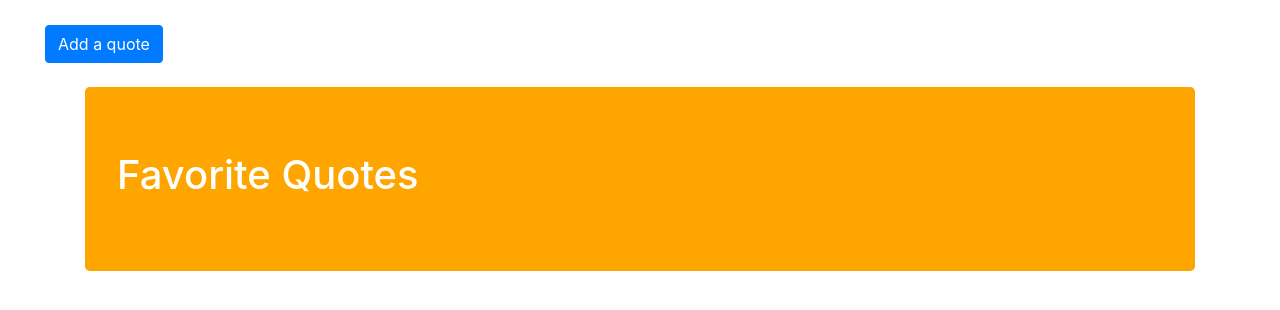
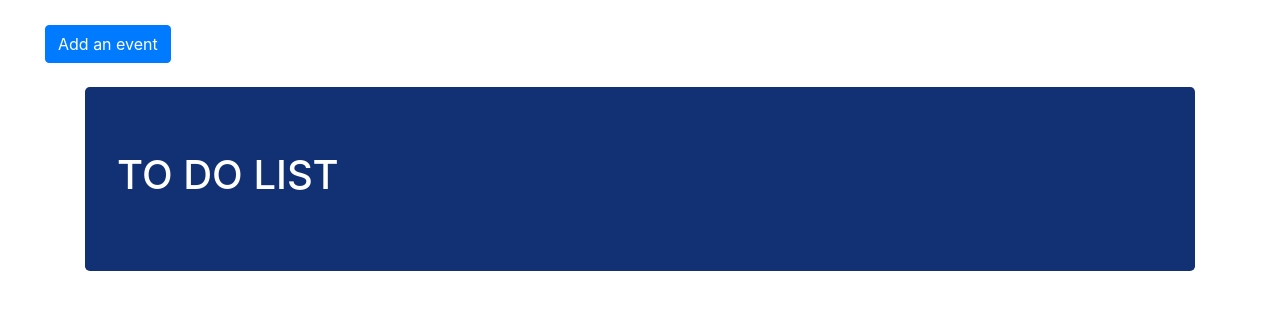
Before and after one commit to karim-tlais/KarimTlais_T4A2-B, a Flask app: page / in a window 1280 px wide. Shown: the top 310 px of the page. Run offline with Flask 2, Linux system fonts and the light colour scheme; data that the repository does not hold is empty; some libraries are stand-ins or nearby versions.

Commit message:
linked database - tested app

```diff
--- a/src/main.py
+++ b/src/main.py
@@ -3,20 +3,31 @@ from flask_sqlalchemy import SQLAlchemy
 
 app = Flask(__name__)
 
-app.config['SQLALCHEMY_DATABASE_URI'] = 'postgresql+psycopg2://postgres:1962@localhost/quotes'
-app.config[ 'SQLALCHEMY_TRACK_MODIFICATIONS'] = False
+app.config['SQLALCHEMY_DATABASE_URI'] ='postgresql+psycopg2://postgres:1962@localhost/events'
+app.config['SQLALCHEMY_TRACK_MODIFICATIONS']= False
+
+db = SQLAlchemy(app)
+
+class Todo(db.Model):
+	id = db.Column(db.Integer,primary_key=True)
+	date = db.Column(db.String(30))
+	event = db.Column(db.String(2000))
 
 @app.route('/')
 def index():
-    return render_template('index.html')
+    result = Todo.query.all()
+    return render_template('index.html', result=result)
 
-@app.route('/quotes')
-def quotes():
-    return render_template('quotes.html')
+@app.route('/events')
+def events():
+    return render_template('events.html')
 
 
 @app.route('/process',methods = ['POST'])
 def process():
-    author = request.form[ 'author']
-    quote = request.form['quote']
-    return redirect(url_for('index.html'))
+    date = request.form[ 'date']
+    event = request.form['event']
+    eventdata = Todo(date=date,event=event)
+    db.session.add(eventdata)
+    db.session.commit()
+    return redirect(url_for('index'))
--- a/src/templates/index.html
+++ b/src/templates/index.html
@@ -4,7 +4,7 @@
     <meta charset="utf-8">
     <meta name="viewport" content="width=device-width, initial-scale=1">
 
-    <title>Favorite Quotes</title>
+    <title>To DO LIST</title>
 
     <!-- Bootstrap core CSS -->
     <link rel="stylesheet" href="{{ url_for('static', filename='bootstrap.min.css') }}" >
@@ -13,22 +13,22 @@
 
   <body>
     <nav style="margin-top:25px;margin-left:45px">
-      <a class="btn btn-primary" href="{{ url_for('quotes') }}">Add a quote</a>
+      <a class="btn btn-primary" href="{{ url_for('events') }}">Add an event</a>
     </nav>
     <br>
 
     <div class="container theme-showcase" role="main">
 
-      <div style="color:#fff; background-color:orange", class="jumbotron">
-        <h1>Favorite Quotes</h1>
+      <div style="color:#fff; background-color:rgb(18, 49, 117)", class="jumbotron">
+        <h1>TO DO LIST</h1>
       </div>
       <!--for loop starts-->
       {% for r in result %}
       <div style ="color:#fff;background-color:blue">
-        <h1> {{ r.author }} </h1>
+        <h1> {{ r.date }} </h1>
       </div>
        <div style ="color:#fff;font-size:28px;background-color:green">
-        <p> {{ r.quote }} </p>
+        <p> {{ r.event }} </p>
       </div>
       {% endfor %}
 
```
Also changed, not shown: src/templates/events.html (renamed from src/templates/quotes.html, +6 -6 lines), 1 other file.
